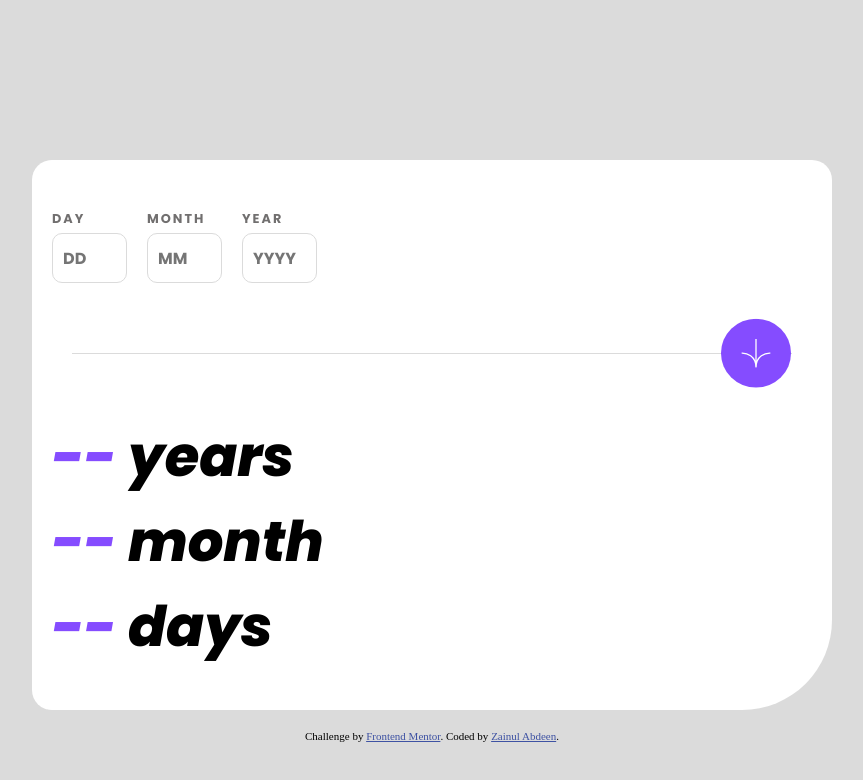
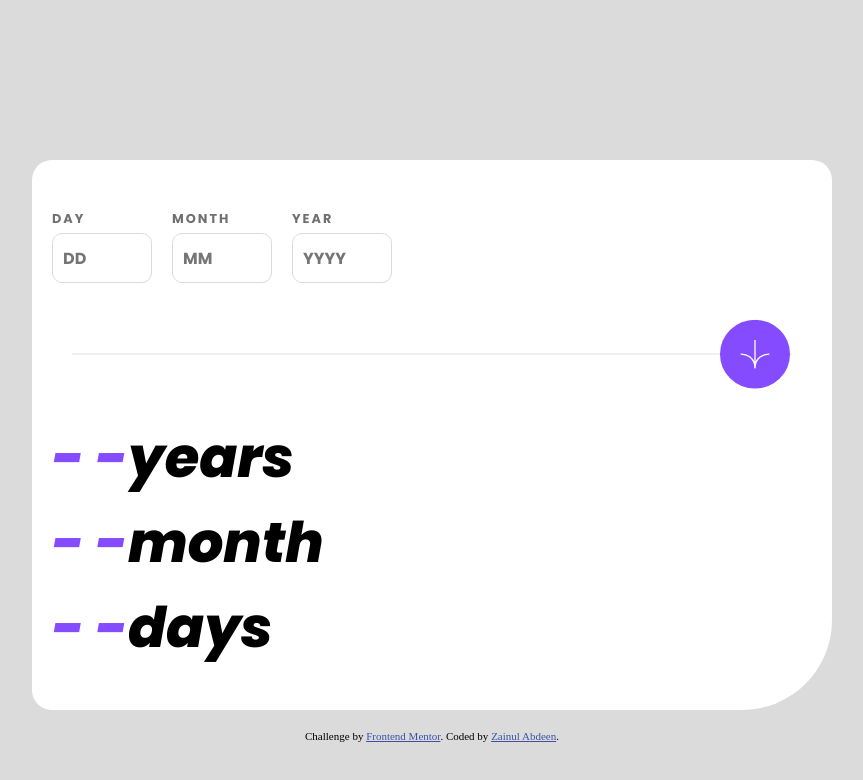
Before and after one commit to itsmezainul/age-calculater-app, a plain HTML site: page index.html in a window 1280 px wide. Shown: the whole page, without its empty margins (208-1071 px from the left). Drawn offline with Linux system fonts and the light colour scheme.

Commit message:
corrected code 25-07-2013

```diff
--- a/index.html
+++ b/index.html
@@ -22,8 +22,9 @@
   </head>
   <body>
     <div class="container">
-      <div class="inputs">
-        <div class="inputcontainer day">
+      <form method="GET">
+        <div class="inputs">
+        <div class=" inputcontainer day">
           <label for="day">DAY</label>
           <input type="number" id="day" name="day" placeholder="DD" />
         </div>
@@ -34,15 +35,15 @@
         <div class="inputcontainer year">
           <label for="year">YEAR</label>
           <input type="number" id="year" name="year" placeholder="YYYY" />
-        </div>
-      </div>
-      <div class="centerline">
-        <img src="./assets/images/icon-arrow.svg" alt="" />
-      </div>
+        </div></div>
+        <button type="submit" class="centerline">
+          <img src="./assets/images/icon-arrow.svg" alt="" />
+        </button>
+      </form>
       <div class="outputcontainer">
-        <p><span class="output outputd">-- </span>years</p>
-        <p><span class="output outputm">-- </span>month</p>
-        <p><span class="output outputdy">-- </span>days</p>
+        <p><span class="output outputd">- -</span>years</p>
+        <p><span class="output outputm">- -</span>month</p>
+        <p><span class="output outputdy">- -</span>days</p>
       </div>
     </div>
     <div class="attribution">
--- a/main.js
+++ b/main.js
@@ -1,5 +1,45 @@
 const date = new Date();
 const day = date.getDate();
-const month = date.getMonth()+1;
+const month = date.getMonth() + 1;
 const year = date.getFullYear();
-let leapCount;
+const inputDay = document.querySelector("#day");
+const inputMonth = document.querySelector("#month");
+const inputYear = document.querySelector("#year");
+const button = document.querySelector("button");
+const form = document.querySelector("form");
+let monthWiseDays = [31, 28, 31, 30, 31, 30, 31, 31, 30, 31, 30, 31];
+
+form.addEventListener("submit", (e) => {
+  e.preventDefault();
+//   if (!inputDay.value || !inputMonth.value || !inputYear.value) {
+//     console.log("this field is required");
+//   } else if (inputDay.value > monthWiseDays[inputMonth.value + 1]) {
+//     console.log("Must be a valid day");
+//   } else if (inputMonth.value > monthWiseDays.length) {
+//     console.log("Must be a valid month");
+//   } else if (inputYear.value > year) {
+//     console.log("Must be a valid year");
+//   } else if (
+//     inputYear === year &&
+//     inputMonth.value === month &&
+//     inputDay.value > day
+//   ) {
+//     console.log("Must be a valid all");
+//   } else if (inputYear === year && inputMonth.value > month) {
+//     console.log("Must be a valid all");
+//   }
+
+});
+
+
+function checkError(day,month,year) {
+
+}
+
+function leapYearCheck(year) {
+  year.value % 4 !== 0
+    ? console.log("Not Leap Year")
+    : year.value % 100 === 0 && year.value % 400 !== 0
+    ? console.log("Not Leap Year")
+    : console.log("Leap Year");
+}
--- a/styles.css
+++ b/styles.css
@@ -27,6 +27,7 @@ body {
   background-color: var(--white);
   border-radius: 20px 20px 90px;
   margin: 20vh auto 20px;
+  text-align: center;
 }
 
 .inputs {
@@ -44,6 +45,7 @@ label {
   font-weight: bold;
   font-family: 'Poppins',sans-serif;
   font-size: .8rem;
+  text-align: left;
 }
 
 input {
@@ -58,6 +60,7 @@ input {
   font-weight: bolder;
   margin-top: 5px;
   cursor: pointer;
+  position: relative;
 }
 
 input:hover {
@@ -81,15 +84,16 @@ input[type=number]:focus {
   outline-color: var(--purple);
 }
 
-.centerline {
+button {
   width: 90%;
   height: 1px;
-  background-color: var(--lightGrey);
-  margin: 70px auto 60px;
+  margin-top: 70px;
+  margin-bottom: 60px;
   position: relative;
+  border: solid 1px var(--offWhite);
 }
 
-.centerline img {
+button img {
   background-color: var(--purple);
   position: absolute;
   width: 70px;
@@ -100,7 +104,7 @@ input[type=number]:focus {
   border: 5px;
 }
 
-.centerline img:hover {
+button img:hover {
   background-color: var(--offBlack);
   cursor: pointer;
 }
@@ -112,6 +116,7 @@ input[type=number]:focus {
   font-style: italic;
   margin-left: 20px;
   font-family: 'Poppins',sans-serif;
+  text-align: left;
 }
 
 .output {
@@ -126,6 +131,10 @@ input[type=number]:focus {
 
   .centerline img {
     left: 95%;
+  }
+
+  input {
+    width: 100px;
   }
 }
 
```
